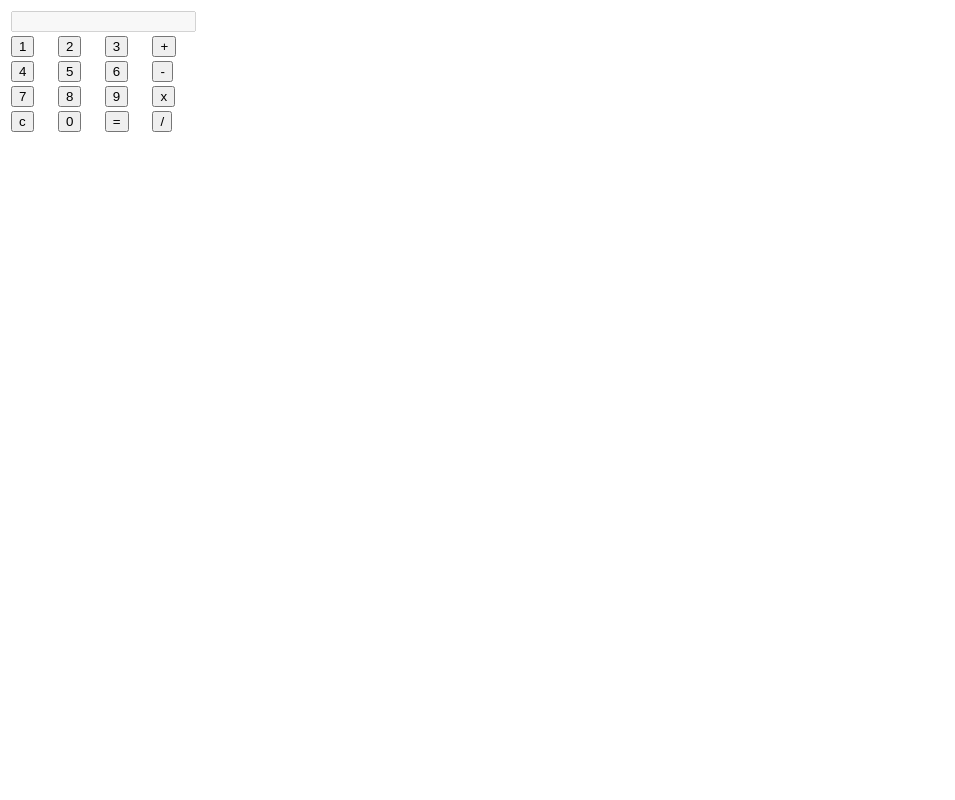
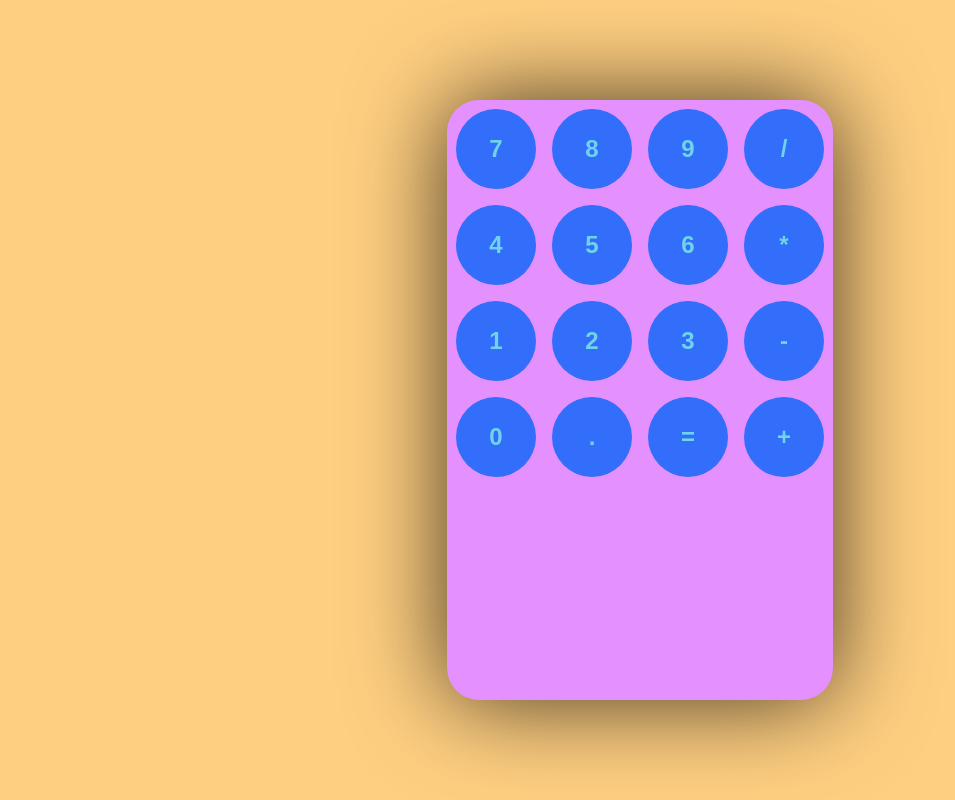
Before and after one commit to SarveshGulhane/WebForFun, a plain HTML site: page Calculator/main.html in a window 1280 px wide. Shown: the whole page, without its empty margins (0-955 px from the left). Drawn offline with Linux system fonts and the light colour scheme.

Commit message:
new calc interface

```diff
--- /dev/null
+++ b/Calculator/calc.css
@@ -0,0 +1,80 @@
+html {
+    display: flex;
+    flex-flow: row nowrap;
+    justify-content: center;
+    align-content: center;
+    align-items: center;
+    height: 100%;
+    margin: 0;
+    padding: 0;
+    background: #eeeeee;
+    background-color: rgb(255, 207, 129);
+}
+
+body {
+    margin: 0;
+    flex: 0 1 auto;
+    align-self: auto;
+    height: 100%;
+    max-height: 600px;
+    background: #fafafa;
+    background-color: rgb(229, 144, 255);
+    -webkit-box-shadow: 0px 0px 96px 0px rgba(0, 0, 0, 0.75);
+    -moz-box-shadow: 0px 0px 96px 0px rgba(0, 0, 0, 0.75);
+    box-shadow: 0px 0px 96px 0px rgba(0, 0, 0, 0.75);
+    border-radius: 32px;
+}
+
+output {
+    height: max-content;
+    width: 100%;
+}
+
+table {
+    flex: 0 1 auto;
+}
+
+button {
+    border-radius: 16px;
+    color: rgb(111, 211, 236);
+    background-color: #1976d2;
+    border: 0;
+    cursor: pointer;
+    margin: 0.25em;
+    text-align: center;
+    font-family: sans-serif;
+    font-weight: bold;
+    height: 80;
+    width: 80;
+}
+
+.num_but {
+    background-color: rgb(50, 110, 250);
+    border-radius: 48px;
+    font-size: x-large;
+}
+
+input {
+    border-radius: 16px;
+    color: rgb(111, 211, 236);
+    background-color: #1976d2;
+    border: 0;
+    cursor: pointer;
+    margin: 0.25em;
+    text-align: center;
+    font-family: sans-serif;
+    font-weight: bold;
+    height: 80;
+    width: 80;
+}
+
+input[type=button]:active {
+    background-color: rgb(203, 114, 151);
+    box-shadow: 0 5px rgb(105, 159, 230);
+    transform: translateY(4px);
+}
+
+input[type=button]:hover {
+    background-color: rgb(235, 159, 124);
+    color: white;
+}
--- /dev/null
+++ b/Calculator/calc.js
@@ -0,0 +1,3 @@
+function add() {
+
+}
--- a/Calculator/main.html
+++ b/Calculator/main.html
@@ -1,42 +1,51 @@
 <html>
 
 <head>
+    <title>Calculator</title>
+    <link rel="stylesheet" type="text/css" href="calc.css" media="screen" />
+</head>
 
-    <body>
+<body>
+    <div id='cal-area'>
         <form name="calculator">
-            <table>
+            <output></output>
+            <table class="center">
                 <tr>
-                    <td colspan="4">
-                        <input type="text" name="display" id="display" disabled>
+                    <td>
+                        <input type="button" class="num_but" value="7"></button>
+                        <input type="button" class="num_but" value="8"></button>
+                        <input type="button" class="num_but" value="9"></button>
+                        <input type="button" class="num_but" value="/"></button>
                     </td>
                 </tr>
                 <tr>
-                    <td><input type="button" name="one" value="1" onclick="calculator.display.value += '1'"></td>
-                    <td><input type="button" name="two" value="2" onclick="calculator.display.value += '2'"></td>
-                    <td><input type="button" name="three" value="3" onclick="calculator.display.value += '3'"></td>
-                    <td><input type="button" class="operator" name="plus" value="+" onclick="calculator.display.value += '+'"></td>
+                    <td>
+                        <input type="button" class="num_but" value="4"></button>
+                        <input type="button" class="num_but" value="5"></button>
+                        <input type="button" class="num_but" value="6"></button>
+                        <input type="button" class="num_but" value="*"></button>
+                    </td>
                 </tr>
                 <tr>
-                    <td><input type="button" name="four" value="4" onclick="calculator.display.value += '4'"></td>
-                    <td><input type="button" name="five" value="5" onclick="calculator.display.value += '5'"></td>
-                    <td><input type="button" name="six" value="6" onclick="calculator.display.value += '6'"></td>
-                    <td><input type="button" class="operator" name="minus" value="-" onclick="calculator.display.value += '-'"></td>
+                    <td>
+                        <input type="button" class="num_but" value="1"></button>
+                        <input type="button" class="num_but" value="2"></button>
+                        <input type="button" class="num_but" value="3"></button>
+                        <input type="button" class="num_but" value="-"></button>
+                    </td>
                 </tr>
                 <tr>
-                    <td><input type="button" name="seven" value="7" onclick="calculator.display.value += '7'"></td>
-                    <td><input type="button" name="eight" value="8" onclick="calculator.display.value += '8'"></td>
-                    <td><input type="button" name="nine" value="9" onclick="calculator.display.value += '9'"></td>
-                    <td><input type="button" class="operator" name="times" value="x" onclick="calculator.display.value += '*'"></td>
-                </tr>
-                <tr>
-                    <td><input type="button" id="clear" name="clear" value="c" onclick="calculator.display.value = ''"></td>
-                    <td><input type="button" name="zero" value="0" onclick="calculator.display.value += '0'"></td>
-                    <td><input type="button" name="doit" value="=" onclick="calculator.display.value = eval(calculator.display.value)"></td>
-                    <td><input type="button" class="operator" name="div" value="/" onclick="calculator.display.value += '/'"></td>
+                    <td>
+                        <input type="button" class="num_but" value="0"></button>
+                        <input type="button" class="num_but" value="."></button>
+                        <input type="button" class="num_but" value="="></button>
+                        <input type="button" class="num_but" value="+"></button>
+                    </td>
                 </tr>
             </table>
         </form>
-    </body>
-</head>
+    </div>
+</body>
+
 
 </html>
```
